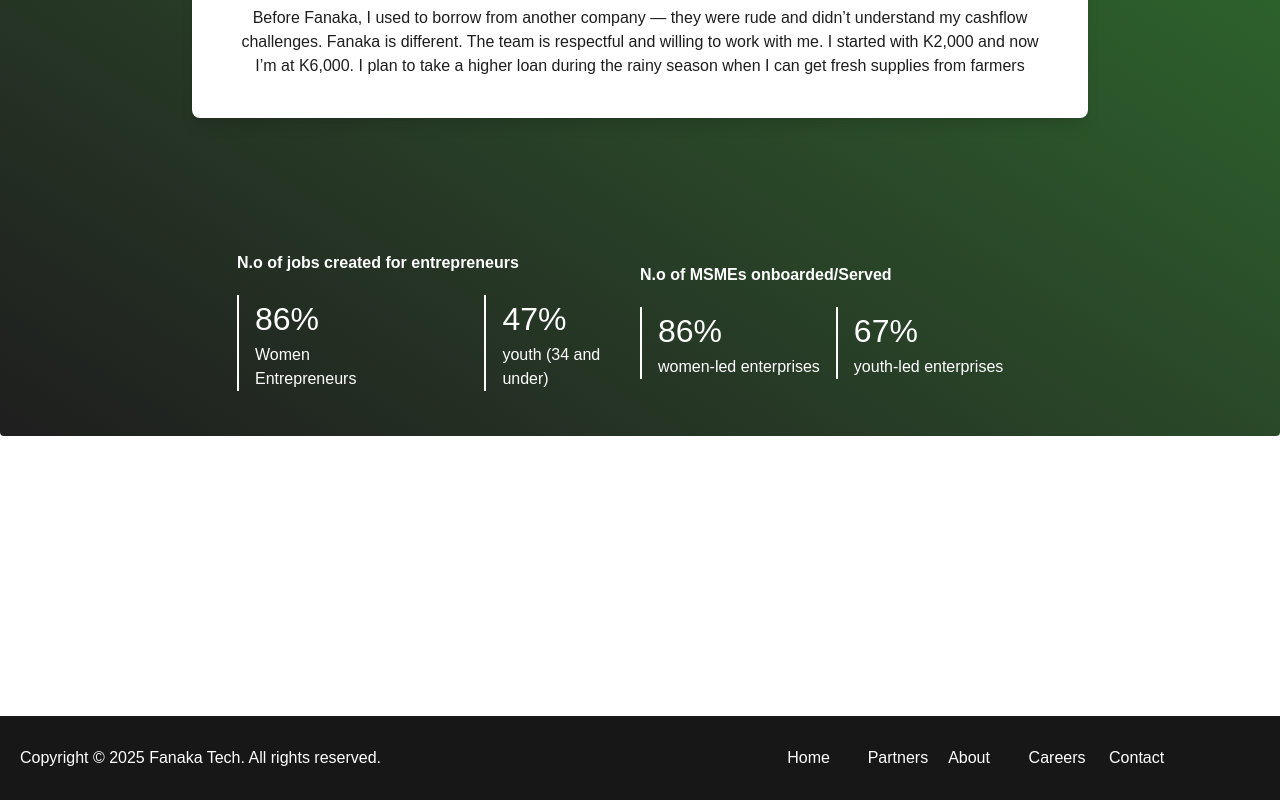
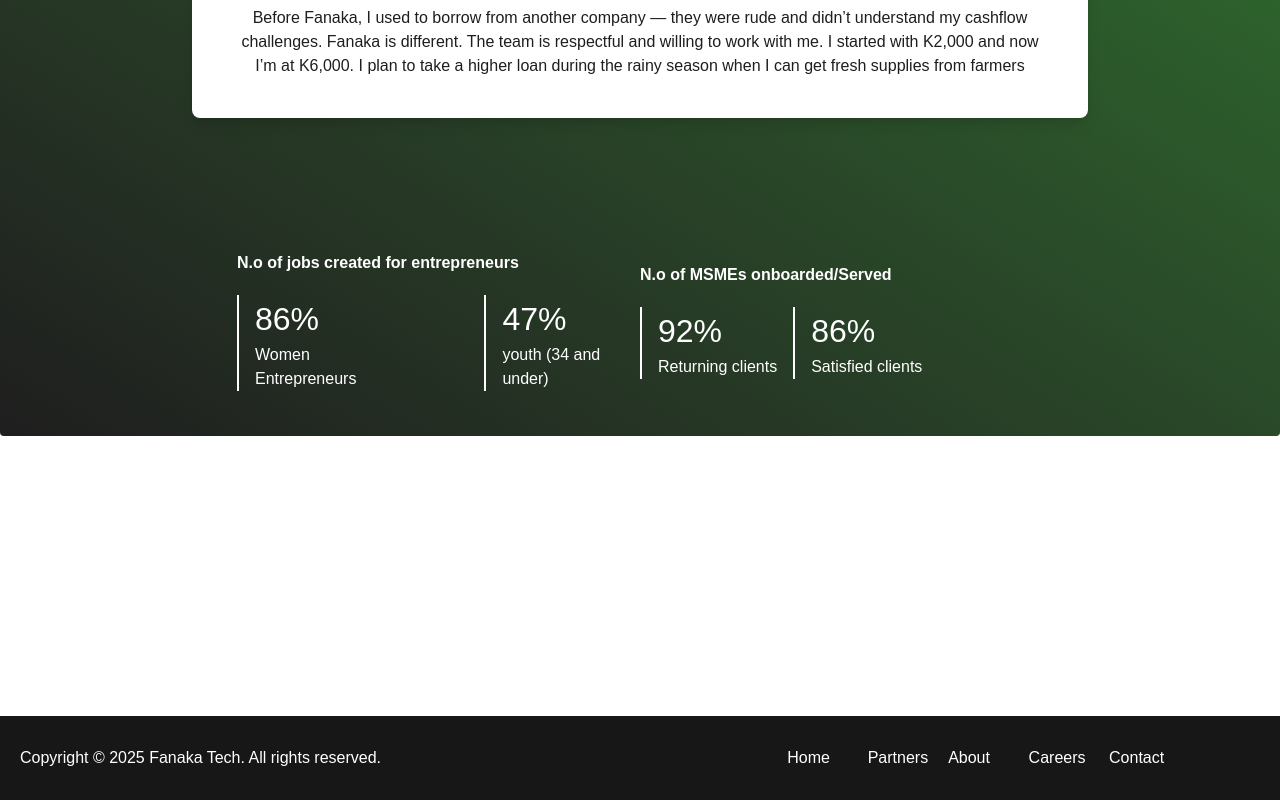
Before and after one commit to Leevai-Kaugu/fanaka-web-app, a Next.js app: page / in a window 1280 px wide. Shown: the part 2540-3340 px from the top of the page. Built offline with nearby package versions, Linux system fonts and the light colour scheme.

Commit message:
metric correction

```diff
--- a/components/metrics/page.tsx
+++ b/components/metrics/page.tsx
@@ -24,12 +24,12 @@
                         <p className="font-bold mb-[20px] md:text-white text-flp">N.o of MSMEs onboarded/Served</p>
                         <div className="flex h-fit w-full flex-col md:flex-row items-center md:items-start justify-center md:justify-start">
                             <div className="flex gap-2 md:gap-[0px] md:flex-col md:items-start items-center md:border-l-2 md:pl-4 md:pr-4 justify-around ">
-                                <Counter target={86.4} duration={1200} />
-                                <p>women-led enterprises</p>
+                                <Counter target={92} duration={1200} />
+                                <p>Returning clients</p>
                             </div>
                             <div className="flex md:flex-col gap-2 md:gap-[0px] md:items-start items-center md:border-l-2 md:pl-4 ">
-                                <Counter target={67} duration={1200} />
-                                <p>youth-led enterprises</p>
+                                <Counter target={86} duration={1200} />
+                                <p>Satisfied clients</p>
                             </div>
                         </div>
                 </div>
```
